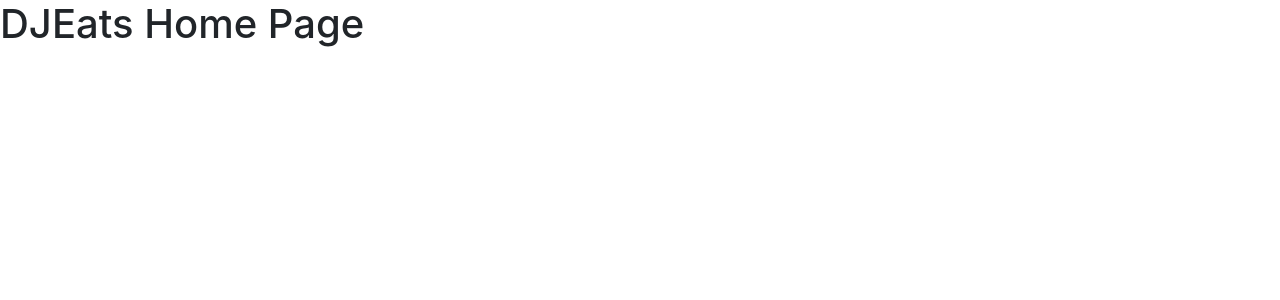
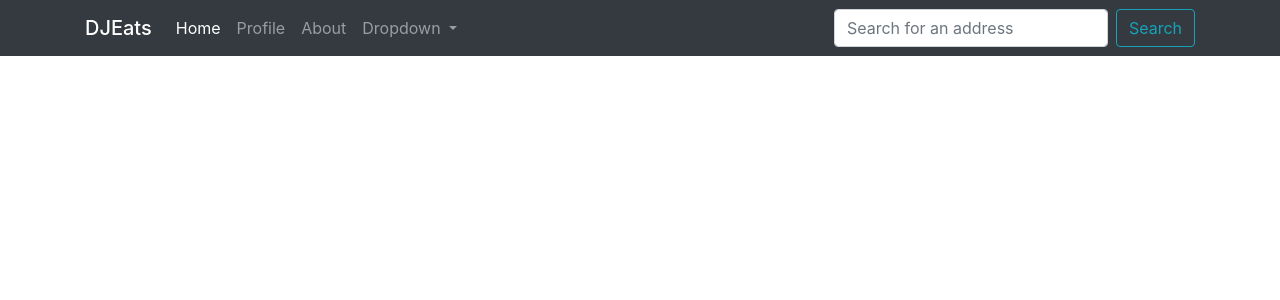
Before and after one commit to adnanhakim/Djomato, a Django app: page / in a window 1280 px wide. Shown: the top 300 px of the page. Run offline with Django 3.2, Linux system fonts and the light colour scheme; data that the repository does not hold is empty; some libraries are stand-ins or nearby versions.

Commit message:
New Design

```diff
--- /dev/null
+++ b/Djomato/DJEats/templates/DJEats/base.html
@@ -0,0 +1,88 @@
+<!DOCTYPE html>
+<html lang="en">
+<head>
+
+    <!-- Required meta tags -->
+    <meta charset="utf-8">
+    <meta name="viewport" content="width=device-width, initial-scale=1, shrink-to-fit=no">
+
+    <!-- Bootstrap CSS -->
+    <link rel="stylesheet" href="https://maxcdn.bootstrapcdn.com/bootstrap/4.0.0/css/bootstrap.min.css"
+          integrity="sha384-Gn5384xqQ1aoWXA+058RXPxPg6fy4IWvTNh0E263XmFcJlSAwiGgFAW/dAiS6JXm" crossorigin="anonymous">
+
+    <meta charset="UTF-8">
+    <title>DJEats</title>
+</head>
+<body bgcolor="#121212">
+
+
+<nav class="navbar navbar-expand-lg navbar-dark bg-dark sticky-top">
+    <div class="container">
+        <a class="navbar-brand mb-0 h1" href="#">DJEats</a>
+        <button class="navbar-toggler" type="button" data-toggle="collapse" data-target="#navbarSupportedContent"
+                aria-controls="navbarSupportedContent" aria-expanded="false" aria-label="Toggle navigation">
+            <span class="navbar-toggler-icon"></span>
+        </button>
+
+        <div class="collapse navbar-collapse" id="navbarSupportedContent">
+            <ul class="navbar-nav mr-auto">
+
+                <li class="nav-item active">
+                    <a class="nav-link" href="#">Home <span class="sr-only">(current)</span></a>
+                </li>
+
+                <li class="nav-item">
+                    <a class="nav-link" href="#">Profile</a>
+                </li>
+
+                <li class="nav-item">
+                    <a class="nav-link" href="#">About</a>
+                </li>
+
+                <li class="nav-item dropdown">
+                    <a class="nav-link dropdown-toggle" href="#" id="navbarDropdown" role="button"
+                       data-toggle="dropdown"
+                       aria-haspopup="true" aria-expanded="false">
+                        Dropdown
+                    </a>
+                    <div class="dropdown-menu" aria-labelledby="navbarDropdown">
+                        <a class="dropdown-item" href="#">Action</a>
+                        <a class="dropdown-item" href="#">Another action</a>
+                        <div class="dropdown-divider"></div>
+                        <a class="dropdown-item" href="#">Something else here</a>
+                    </div>
+                </li>
+
+            </ul>
+
+            <form class="form-inline my-2 my-lg-0">
+                <input class="form-control mr-sm-2" type="search" placeholder="Search for an address" aria-label="Search">
+                <button class="btn btn-outline-info my-2 my-sm-0" type="submit">Search</button>
+            </form>
+
+        </div>
+    </div>
+</nav>
+
+<br>
+
+<div>
+    <div class="container">
+        {% block content %}
+        {% endblock %}
+    </div>
+</div>
+
+<!-- jQuery first, then Popper.js, then Bootstrap JS -->
+<script src="https://code.jquery.com/jquery-3.2.1.slim.min.js"
+        integrity="sha384-KJ3o2DKtIkvYIK3UENzmM7KCkRr/rE9/Qpg6aAZGJwFDMVNA/GpGFF93hXpG5KkN"
+        crossorigin="anonymous"></script>
+<script src="https://cdnjs.cloudflare.com/ajax/libs/popper.js/1.12.9/umd/popper.min.js"
+        integrity="sha384-ApNbgh9B+Y1QKtv3Rn7W3mgPxhU9K/ScQsAP7hUibX39j7fakFPskvXusvfa0b4Q"
+        crossorigin="anonymous"></script>
+<script src="https://maxcdn.bootstrapcdn.com/bootstrap/4.0.0/js/bootstrap.min.js"
+        integrity="sha384-JZR6Spejh4U02d8jOt6vLEHfe/JQGiRRSQQxSfFWpi1MquVdAyjUar5+76PVCmYl"
+        crossorigin="anonymous"></script>
+
+</body>
+</html>
--- /dev/null
+++ b/Djomato/DJEats/templates/DJEats/details.html
@@ -0,0 +1,6 @@
+{% extends "DJEats/base.html" %}
+{% block content %}
+
+
+
+{% endblock content %}
--- a/Djomato/DJEats/templates/DJEats/home.html
+++ b/Djomato/DJEats/templates/DJEats/home.html
@@ -1,29 +1,17 @@
-{% extends 'base.html' %}
-
-<html lang="en">
-<head>
-    <meta charset="UTF-8">
-    <title>Title</title>
-</head>
-<body>
-
+{% extends "DJEats/base.html" %}
 {% block content %}
-<h1>DJEats Home Page</h1>
-
 <div class="row">
     {% for restaurant in restaurants %}
     <div class="col">
-        <div class="card" style="width: 18rem;">
+        <div class="card text-white bg-dark mb-3" style="width: 18rem;">
             <img class="card-img-top" src={{ restaurant.image }} alt="Card image cap">
             <div class="card-body">
                 <h5 class="card-title">{{ restaurant.name }}</h5>
                 <p class="card-text">{{ restaurant.locality }}</p>
+                <a href="#" class="btn btn-info">See Details</a>
             </div>
         </div>
     </div>
     {% endfor %}
 </div>
-{% endblock %}
-
-</body>
-</html>
+{% endblock content %}
--- a/Djomato/DJEats/urls.py
+++ b/Djomato/DJEats/urls.py
@@ -3,4 +3,5 @@ from . import views
 
 urlpatterns = [
     path("", views.home, name="djeats-home"),
+    path("", views.details, name="djeats-details"),
 ]
--- a/Djomato/DJEats/views.py
+++ b/Djomato/DJEats/views.py
@@ -13,6 +13,7 @@ def home(request):
     }
     response = requests.get(url.format(latitude, longitude), headers=header).json()
 
+    location = response['location']['title']
     restaurant_array = response['nearby_restaurants']
     length = len(restaurant_array)
 
@@ -28,7 +29,12 @@ def home(request):
         restaurants.append(restaurant)
 
     context = {
+        'location': location,
         'restaurants': restaurants
     }
 
     return render(request, 'DJEats/home.html', context)
+
+
+def details(request):
+    return render(request, 'DJEats/details.html')
```
